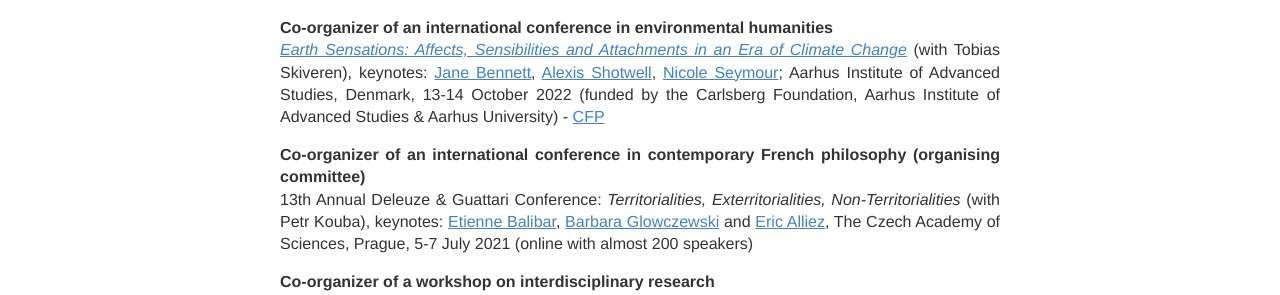
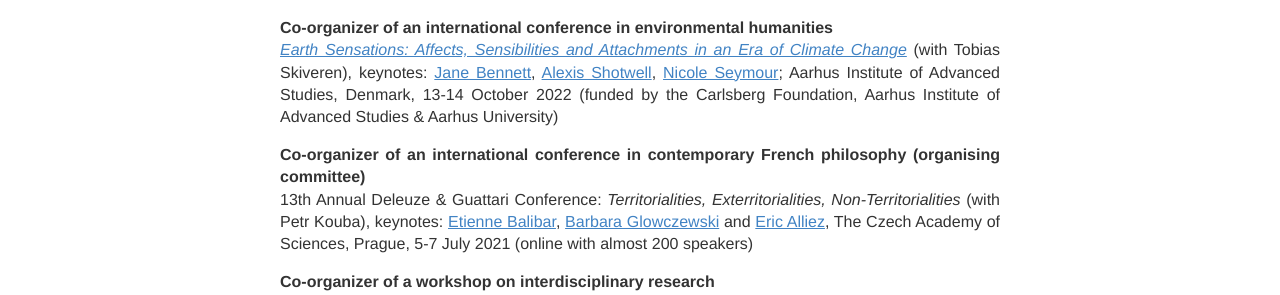
Before and after one commit to IJanicka/IJanicka.github.io, a Jekyll site: the page built from events.md, in a window 1280 px wide. Shown: the part 321-616 px from the top of the page. Built offline with Jekyll 4.4.1, drawn with Linux system fonts in a browser that asks for light colours.

Commit message:
Update events.md

```diff
--- a/events.md
+++ b/events.md
@@ -8,7 +8,7 @@
 I have organised several international workshops and conferences in European philosophy, evironmental humanities and art. Most of them have been generously supported by various institutions and foundations.
 
 **Co-organizer of an international conference in environmental humanities**<br>
-<a href="https://aias.au.dk/events/earth-sensations" target="_blank"><i>Earth Sensations: Affects, Sensibilities and Attachments in an Era of Climate Change</i></a> (with Tobias Skiveren), keynotes: <a href="https://politicalscience.jhu.edu/directory/jane-bennett/" target="_blank">Jane Bennett</a>, <a href="https://alexisshotwell.com" target="_blank">Alexis Shotwell</a>, <a href="https://english.fullerton.edu/faculty/profile/n_seymour.aspx" target="_blank">Nicole Seymour</a>; Aarhus Institute of Advanced Studies, Denmark, 13-14 October 2022 (funded by the Carlsberg Foundation, Aarhus Institute of Advanced Studies & Aarhus University) - <a href="../articles/CfP_Conference_Earth Sensations_AIAS_AU_KN.pdf" target="_blank">CFP</a>
+<a href="https://aias.au.dk/events/earth-sensations" target="_blank"><i>Earth Sensations: Affects, Sensibilities and Attachments in an Era of Climate Change</i></a> (with Tobias Skiveren), keynotes: <a href="https://politicalscience.jhu.edu/directory/jane-bennett/" target="_blank">Jane Bennett</a>, <a href="https://alexisshotwell.com" target="_blank">Alexis Shotwell</a>, <a href="https://english.fullerton.edu/faculty/profile/n_seymour.aspx" target="_blank">Nicole Seymour</a>; Aarhus Institute of Advanced Studies, Denmark, 13-14 October 2022 (funded by the Carlsberg Foundation, Aarhus Institute of Advanced Studies & Aarhus University)
 
 
 **Co-organizer of an international conference in contemporary French philosophy (organising committee)**<br>
```
